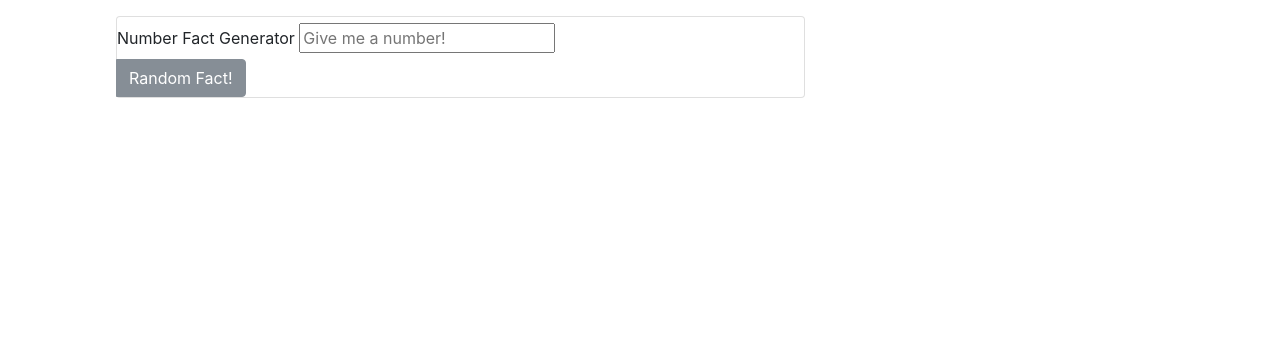
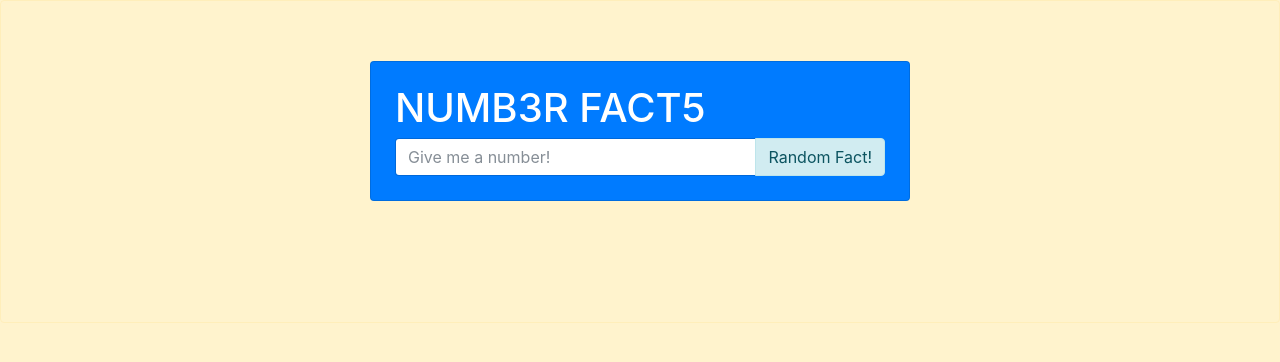
Before and after one commit to markodelgadillo/Numbers-app, a website: page public/index.html in a window 1280 px wide. Drawn offline with nearby package versions, Linux system fonts and the light colour scheme.

Commit message:
Bootstrap layout impemented.

```diff
--- a/public/index.html
+++ b/public/index.html
@@ -6,30 +6,38 @@
     <link rel="stylesheet" href="https://maxcdn.bootstrapcdn.com/bootstrap/4.0.0-beta/css/bootstrap.min.css" integrity="sha384-/Y6pD6FV/Vv2HJnA6t+vslU6fwYXjCFtcEpHbNJ0lyAFsXTsjBbfaDjzALeQsN6M" crossorigin="anonymous">
     <title>NUMB3R FACT5</title>
   </head>
-  <body>
+  <body class=" alert alert-warning">
     <div class="container">
-      <div class="row m-3" id="search">
-        <div class="col-lg-8 offset-lg-2">
-          <div class="card">
+      <div class="row mt-5" id="search">
+        <div class="col-md-3"></div>
+        <div class="col-md-6">
+          <div class="card bg-primary text-white p-4 card-title">
+            <h1>NUMB3R FACT5</h1>
             <div class="card-block">
-              <div class="input-group">
-                <form>
-                  <label class="col-form-label">Number Fact Generator
-                    <input id="number" type="number" name="number"  placeholder="Give me a number!" required/>
-                  </label>
-                  <span class="input-group-btn">
-                  <button type="button" name="button" class="btn btn-secondary">Random Fact!</button>
-                </span>
-                </form>
+              <div class="row">
+                <div class="col-lg-12">
+                  <div class="input-group">
+                    <input id="number" type="text" class="form-control" placeholder="Give me a number!">
+                    <span class="input-group-btn">
+                      <button id="button" class="btn btn-secondary alert-info" type="button">Random Fact!</button>
+                    </span>
+                  </div>
+                </div>
               </div>
             </div>
           </div>
         </div>
       </div>
-      <div class="row m-3" id="response">
-        <div class="col-lg-6 offset-lg-3">
-        <span id="content"></span>
-      </div>
+      <div class="row m-5" id="response">
+        <div class="col-md-3"></div>
+        <div class="col-md-6">
+          <div id="card">
+            <div class="card-block">
+              <span id="content">
+              </span>
+            </div>
+          </div>
+        </div>
       </div>
     </div>
     <script type="text/javascript" src="main.js"></script>
--- a/public/main.js
+++ b/public/main.js
@@ -1,15 +1,18 @@
 function renderFact(fact) {
   console.log(fact) // checking for the parameter being passed
   const $fact = document.querySelector('#result')
-  const factContent = document.querySelector('#content')
-  factContent.textContent = fact
+  const $factContent = document.querySelector('#content')
+
+  $factContent.textContent = fact
 
   return $fact
 }
 
-const $button = document.querySelector('button')
+const $button = document.querySelector('#button')
 
 $button.addEventListener('click', function(event) {
+  const card = document.querySelector('#card')
+  card.setAttribute('class', 'card bg-primary text-white p-4 h4')
   console.log('Checking button click') // testing for click event
   const numberInput = document.querySelector('#number')
   console.log(numberInput.value) // testing the value input
```
